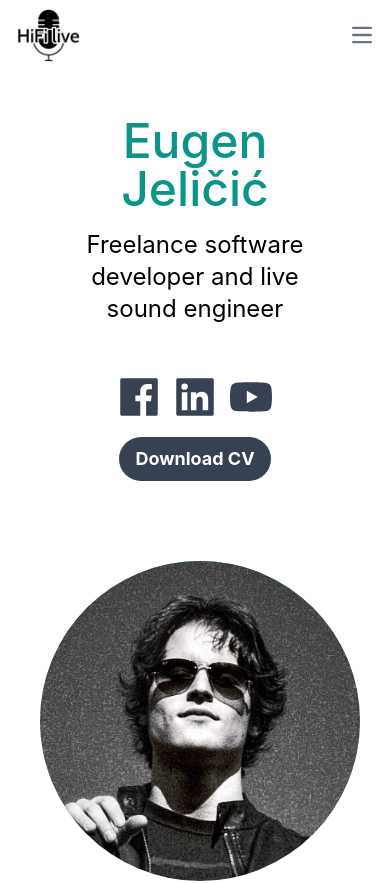
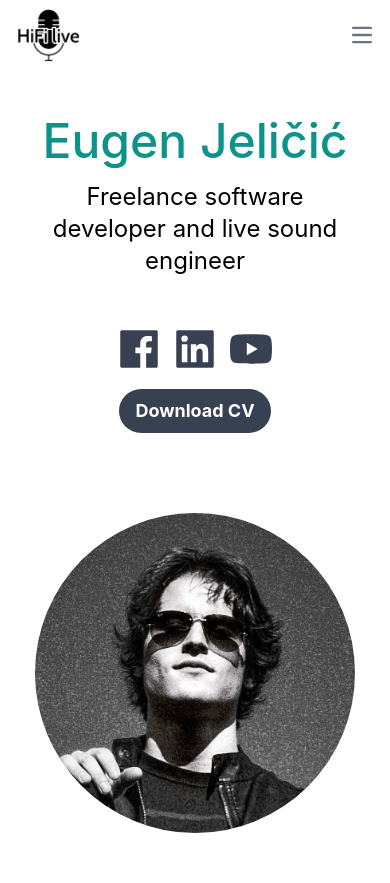
Before and after one commit to eJelicic/react-portfolio, a Next.js app: page / in a window 390 px wide. Shown: the top 883 px of the page. Built offline with nearby package versions, Linux system fonts and the light colour scheme.

Commit message:
Bugfixed image centering

```diff
--- a/pages/index.tsx
+++ b/pages/index.tsx
@@ -18,7 +18,7 @@ export default function Home() {
       </Head>
       <Navbar></Navbar>
 
-      <main className="bg-white px-10 dark:bg-dark-background md:px-20 lg:px-40 min-h-screen overflow-auto">
+      <main className="bg-white dark:bg-dark-background md:px-20 lg:px-40 min-h-screen overflow-auto">
         <section className="flex flex-col">
           <div className="text-center p-10">
             <h2 className="text-5xl py-2 text-teal-600 font-medium">
@@ -58,7 +58,7 @@ export default function Home() {
               Download CV
             </a>
           </div>
-          <div className="relative mx-auto bg-gradient-to-b from-teal-500 rounded-full w-80 h-80 mt-20 overflow-hidden">
+          <div className="relative mx-auto rounded-full w-80 h-80 mt-20 overflow-hidden">
             <Image src={deved} layout="fill" objectFit="cover" alt={""} />
           </div>
         </section>
```
